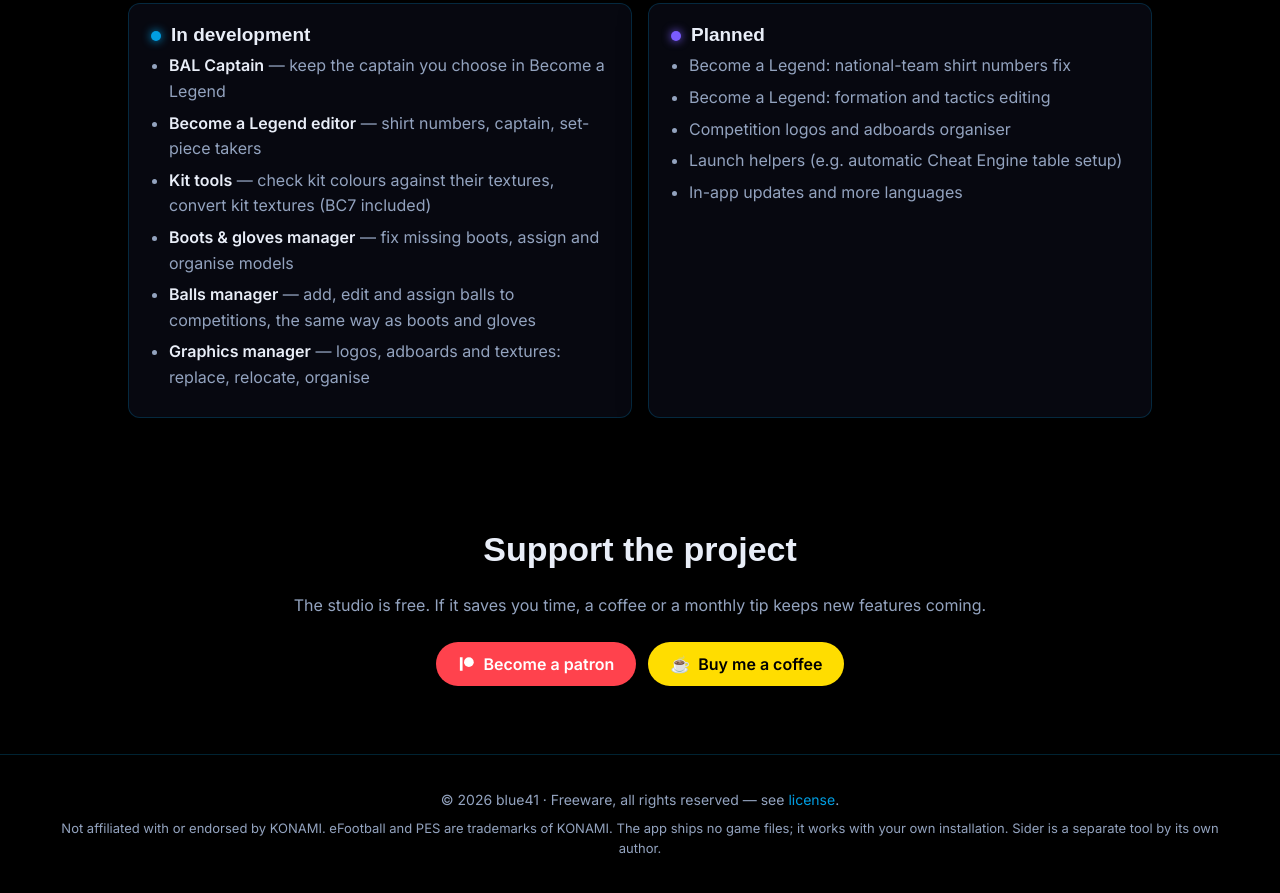
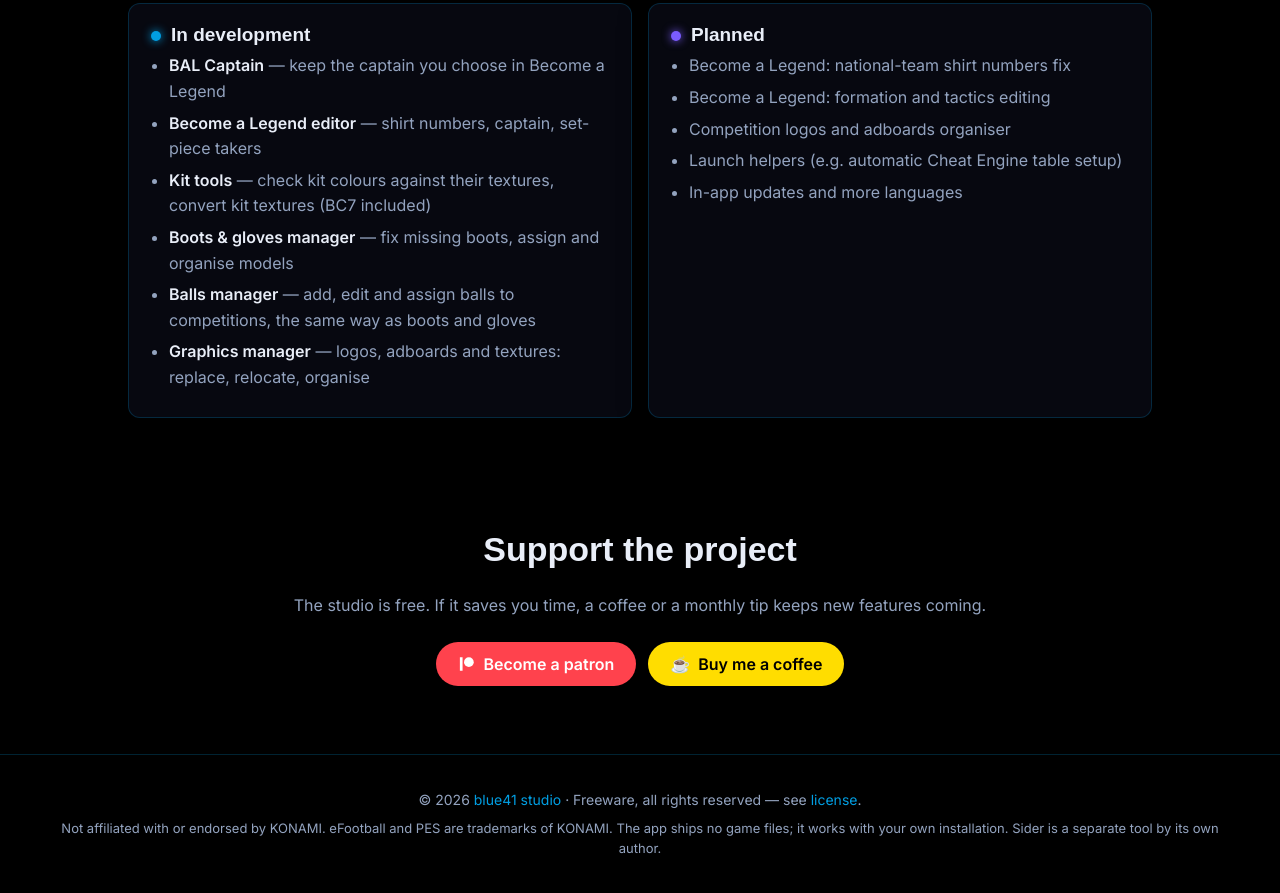
Before and after one commit to LimaDiogenes/blue41_PES2021_MOD_STUDIO, a plain HTML site: page index.html in a window 1280 px wide. Shown: the part 1500-2393 px from the top of the page. Drawn offline with Linux system fonts and the light colour scheme; a web font is replaced by a local one.

Commit message:
Footer: link to the blue41 studio page

```diff
--- a/index.html
+++ b/index.html
@@ -153,7 +153,7 @@
   </main>
 
   <footer>
-    <p>© 2026 blue41 · Freeware, all rights reserved — see <a href="LICENSE.txt">license</a>.</p>
+    <p>© 2026 <a href="https://limadiogenes.github.io/blue41Studio/">blue41 studio</a> · Freeware, all rights reserved — see <a href="LICENSE.txt">license</a>.</p>
     <p class="small">Not affiliated with or endorsed by KONAMI. eFootball and PES are trademarks of KONAMI. The app ships no
       game files; it works with your own installation. Sider is a separate tool by its own author.</p>
   </footer>
```
